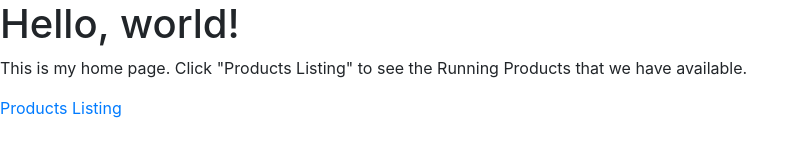
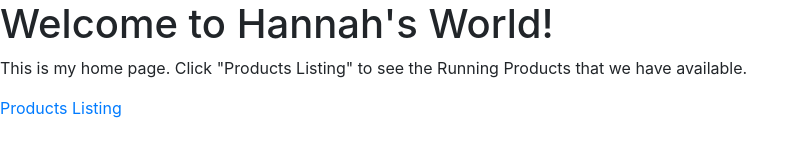
Before and after one commit to lohreh75/IntroToNodeJS, a plain HTML site: page index.html in a window 1280 px wide. Shown: the whole page, without its empty margins (0-809 px from the left). Drawn offline with nearby package versions, Linux system fonts and the light colour scheme.

Commit message:
Changed Index.html file

```diff
--- a/index.html
+++ b/index.html
@@ -8,10 +8,10 @@
     <!-- Bootstrap CSS -->
     <link rel="stylesheet" href="https://cdn.jsdelivr.net/npm/bootstrap@4.5.3/dist/css/bootstrap.min.css" integrity="sha384-TX8t27EcRE3e/ihU7zmQxVncDAy5uIKz4rEkgIXeMed4M0jlfIDPvg6uqKI2xXr2" crossorigin="anonymous">
 
-    <title>Home!</title>
+    <title>Hannah</title>
   </head>
   <body>
-    <h1>Hello, world!</h1>
+    <h1>Welcome to Hannah's World!</h1>
     <p>This is my home page. Click "Products Listing" to see the Running Products that we have available.</p>
     <a href="products">Products Listing</a>
 
```
